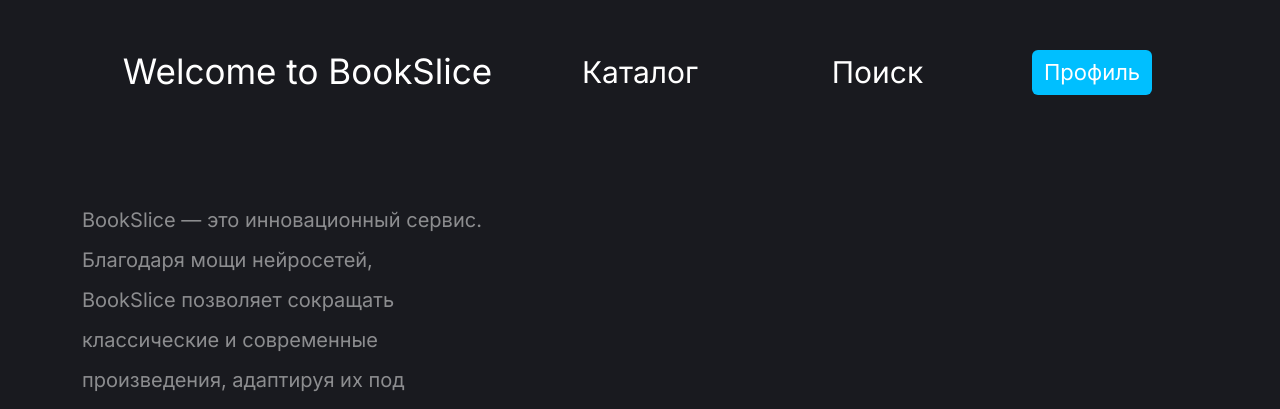
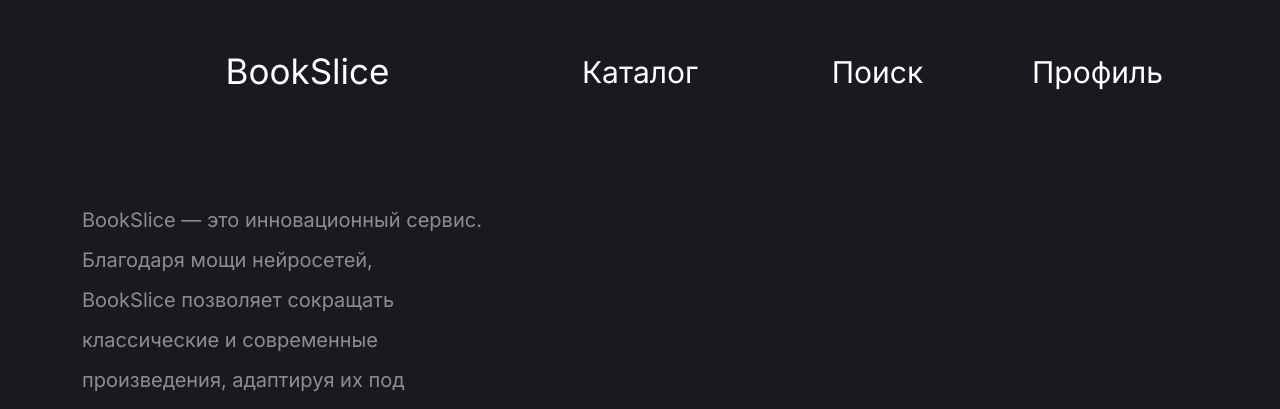
Before and after one commit to Sashayerty/bookslice, a Flask app: page / in a window 1280 px wide. Shown: the top 409 px of the page. Run offline with Flask 3, Linux system fonts and the light colour scheme; a user stored in the database is signed in; some libraries are stand-ins or nearby versions.

Commit message:
Поменял index.html

```diff
--- a/templates/index.html
+++ b/templates/index.html
@@ -15,7 +15,7 @@
         <div class="row">
             <div class="col-xs col-sm col-md-5 col-lg-5 col-xl-5 col-xxl-5">
                 <h1 class="nav-head">
-                    Welcome to BookSlice
+                    BookSlice
                 </h1>
             </div>
             <div class="col-xs col-sm col-md-2 col-lg-2 col-xl-2 col-xxl-">
@@ -30,7 +30,7 @@
             </div>
             <div class="col-xs col-sm col-md-1 col-lg-1 col-xl-1 col-xxl-1">
                 {% if user_is_auth %}
-                    <a href="/profile" class="btn btn-primary">
+                    <a href="/profile" class="nav-link">
                         Профиль
                     </a>
                 {% else %}
@@ -117,12 +117,6 @@
             </div>
         </div>
     </div>
-
-
-    <!-- Bootstrap & FontAwesome Scripts -->
-    <script src="https://code.jquery.com/jquery-3.5.1.slim.min.js"></script>
-    <script src="https://cdn.jsdelivr.net/npm/bootstrap@4.5.2/dist/js/bootstrap.bundle.min.js"></script>
-    <script src="https://kit.fontawesome.com/a076d05399.js"></script>
 </body>
 
 </html>
```
Also changed, not shown: main.py (+4 -4 lines).
